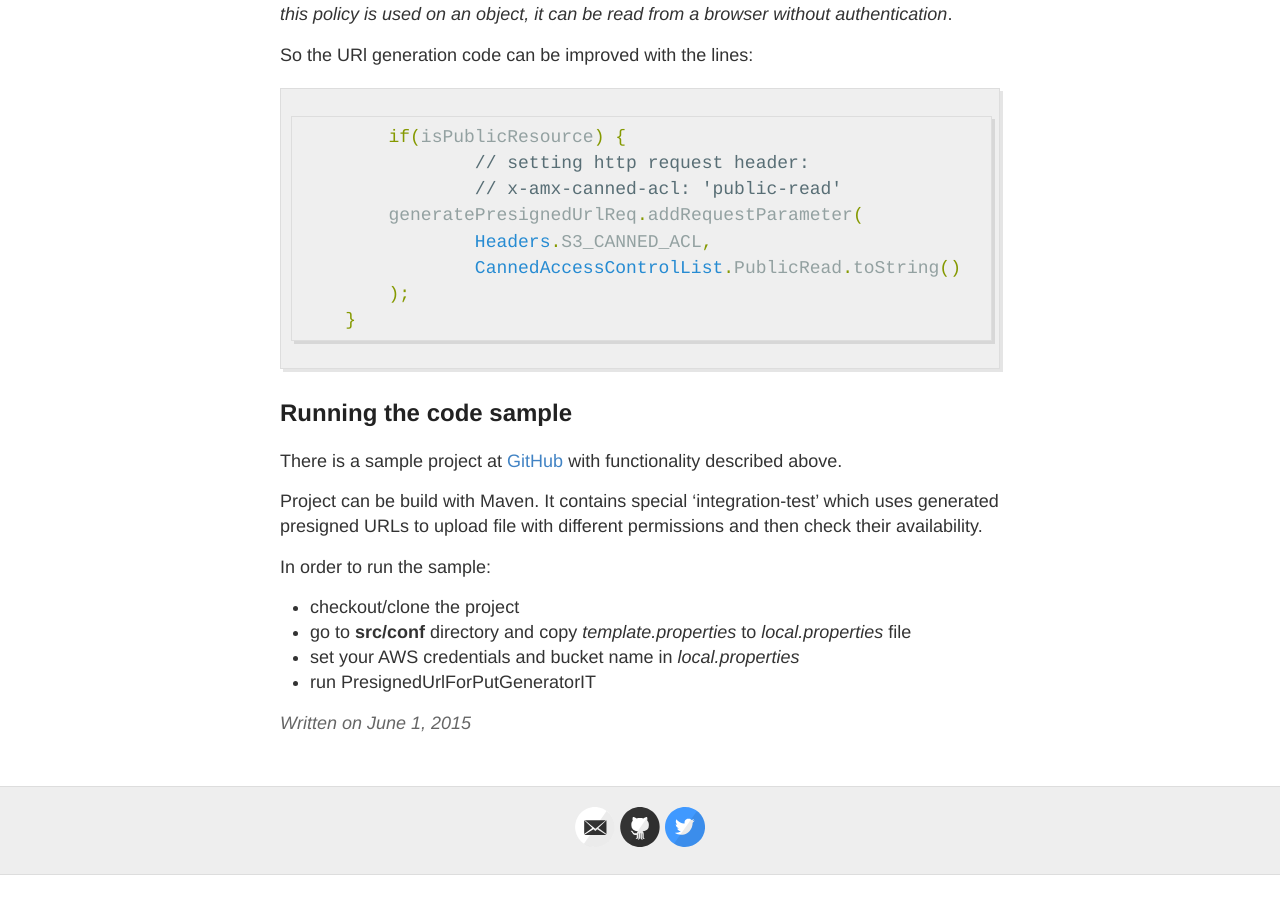
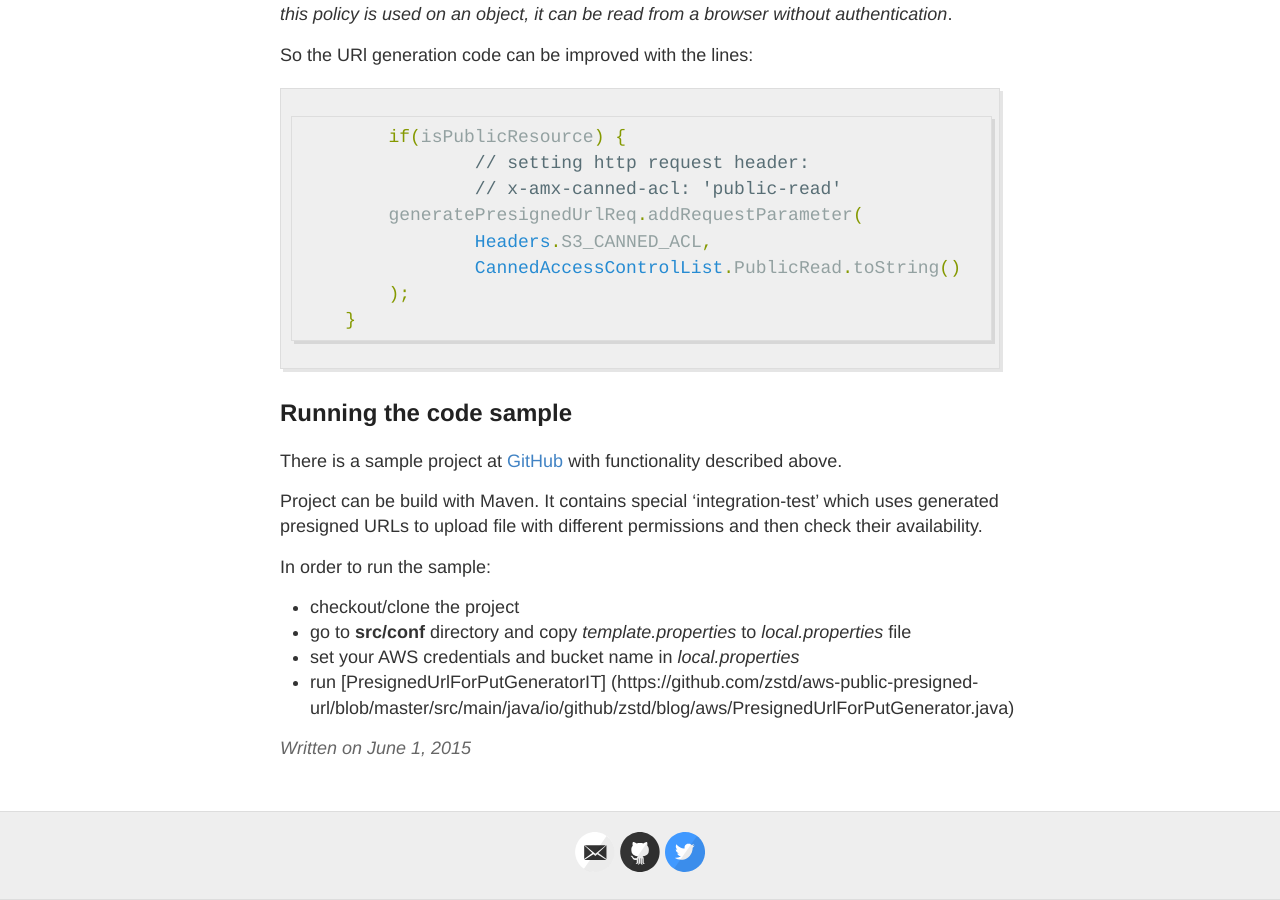
Before and after one commit to zstd/zstd.github.io, a Jekyll site: the page built from _posts/2015-6-1-amazon-presigned-url.md, in a window 1280 px wide and 900 px high, scrolled down 1896 px. Built offline with Jekyll 4.4.1, drawn with Linux system fonts in a browser that asks for light colours; Markdown is read by kramdown in place of the engine named in the settings; before the commit the page ends 2771 px from its top, so only the background shows below that; some of the changed lines change nothing that is shown.

Commit message:
links fixed

```diff
--- a/_posts/2015-6-1-amazon-presigned-url.md
+++ b/_posts/2015-6-1-amazon-presigned-url.md
@@ -66,7 +66,7 @@
 
 ##Running the code sample
 
-There is a sample project at [GitHub](https://github.com/zstd/code.zstd.github.io/tree/master/aws-public-presigned-url) with functionality described above.
+There is a sample project at [GitHub](https://github.com/zstd/aws-public-presigned-url) with functionality described above.
 
 Project can be build with Maven. It contains special 'integration-test' which uses generated presigned URLs to upload file with different permissions and then check their availability.
 
@@ -75,4 +75,4 @@
 * checkout/clone the project
 * go to **src/conf** directory and copy *template.properties* to *local.properties* file
 * set your AWS credentials and bucket name in *local.properties*
-* run PresignedUrlForPutGeneratorIT
+* run [PresignedUrlForPutGeneratorIT] (https://github.com/zstd/aws-public-presigned-url/blob/master/src/main/java/io/github/zstd/blog/aws/PresignedUrlForPutGenerator.java)
```
